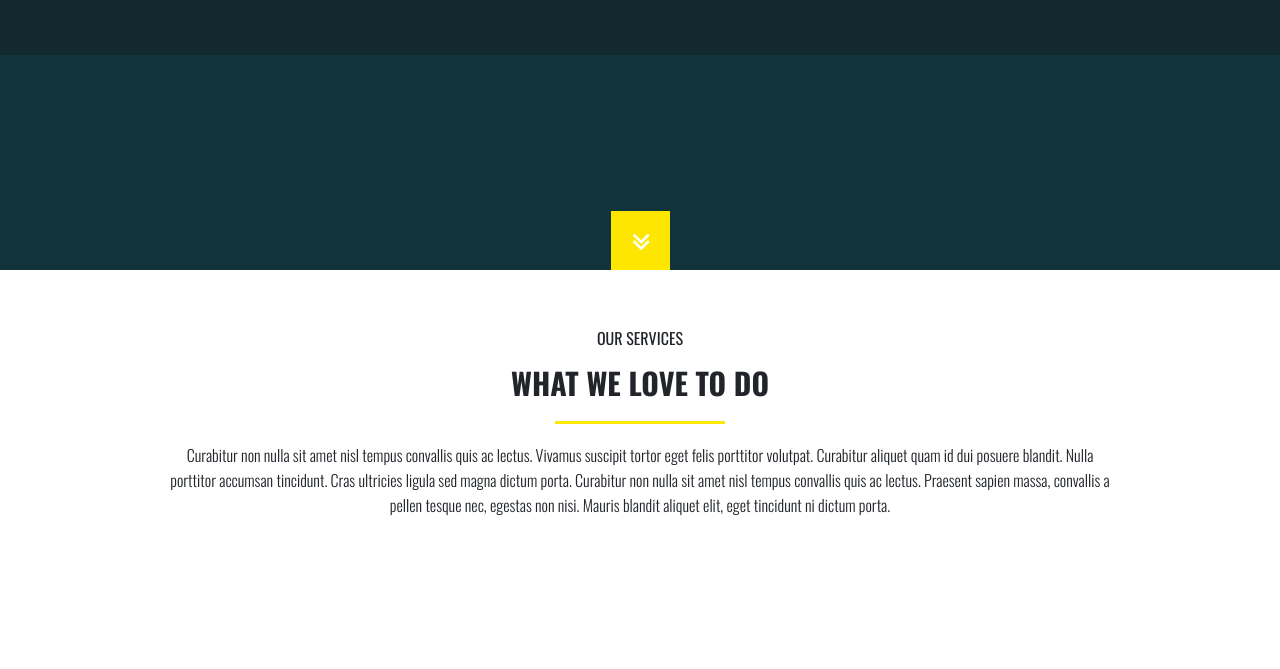
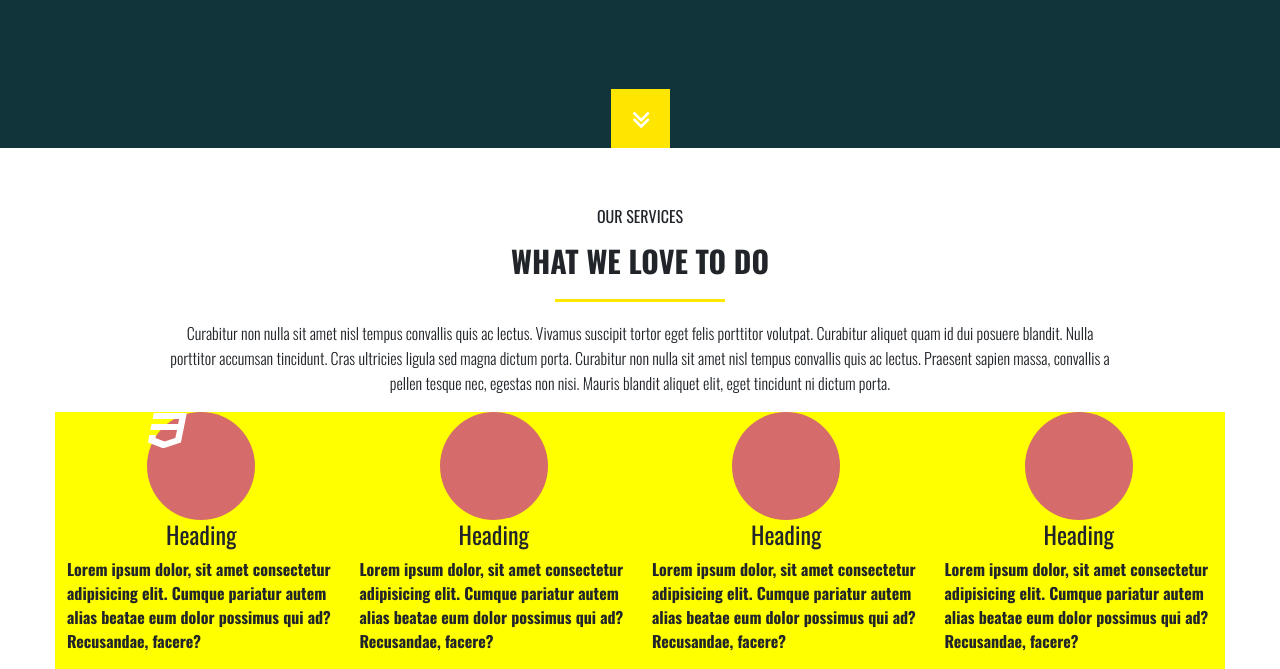
Before and after one commit to ReginaVarybrus/Lesson18, a website: page index.html in a window 1280 px wide. Shown: the part 663-1332 px from the top of the page. Before the commit the page ends 1197 px from the top, so only its background shows below. Drawn offline with nearby package versions, Linux system fonts and the light colour scheme.

Commit message:
new changes

```diff
--- a/index.html
+++ b/index.html
@@ -97,6 +97,70 @@
                 </div>
             </div>
         </div>
+        <div class="container">
+            <div class="row">
+                <div class="col-3 service-item d-flex flex-column align-items-center">
+                    <span class="service"
+                        ><svg
+                            xmlns="http://www.w3.org/2000/svg"
+                            xmlns:xlink="http://www.w3.org/1999/xlink"
+                            width="38.844"
+                            height="35.35"
+                            viewBox="0 0 38.844 35.35"
+                        >
+                            <defs>
+                                <filter
+                                    id="filter"
+                                    x="487.281"
+                                    y="1395.03"
+                                    width="38.844"
+                                    height="35.35"
+                                    filterUnits="userSpaceOnUse"
+                                >
+                                    <feFlood result="flood" flood-color="#ffe600" />
+                                    <feComposite result="composite" operator="in" in2="SourceGraphic" />
+                                    <feBlend result="blend" in2="SourceGraphic" />
+                                </filter>
+                            </defs>
+                            <path
+                                id="Icon"
+                                class="cls-1"
+                                d="M493.034,1395.04l-1.056,5.96H518.44l-1.066,5.01H490.891l-1.268,5.92,26.743,0.04-1.769,7.95-10.666,3.54-9.245-3.54,0.459-2.95h-6.634l-1.239,7.54,15.288,5.85,17.626-5.85,5.947-29.47h-33.1Z"
+                                transform="translate(-487.281 -1395.03)"
+                            /></svg
+                    ></span>
+                    <h4>Heading</h4>
+                    <p>
+                        Lorem ipsum dolor, sit amet consectetur adipisicing elit. Cumque pariatur autem alias beatae eum
+                        dolor possimus qui ad? Recusandae, facere?
+                    </p>
+                </div>
+                <div class="col-3 service-item d-flex flex-column align-items-center">
+                    <span class="service"></span>
+                    <h4>Heading</h4>
+                    <p>
+                        Lorem ipsum dolor, sit amet consectetur adipisicing elit. Cumque pariatur autem alias beatae eum
+                        dolor possimus qui ad? Recusandae, facere?
+                    </p>
+                </div>
+                <div class="col-3 service-item d-flex flex-column align-items-center">
+                    <span class="service"></span>
+                    <h4>Heading</h4>
+                    <p>
+                        Lorem ipsum dolor, sit amet consectetur adipisicing elit. Cumque pariatur autem alias beatae eum
+                        dolor possimus qui ad? Recusandae, facere?
+                    </p>
+                </div>
+                <div class="col-3 service-item d-flex flex-column align-items-center">
+                    <span class="service"></span>
+                    <h4>Heading</h4>
+                    <p>
+                        Lorem ipsum dolor, sit amet consectetur adipisicing elit. Cumque pariatur autem alias beatae eum
+                        dolor possimus qui ad? Recusandae, facere?
+                    </p>
+                </div>
+            </div>
+        </div>
 
         <!-- Optional JavaScript; choose one of the two! -->
 
--- a/scss/_styles.scss
+++ b/scss/_styles.scss
@@ -125,12 +125,13 @@ body {
   }
 }
 .intro {
-  height: 100vh;
+  height: calc(100vh - 122px);
   width: 100%;
   background: $Firefly;
   display: flex;
   align-items: center;
   position: relative;
+  min-height: 520px;
   .intro-middle {
     background: $gabelGreen;
     width: 100%;
@@ -209,3 +210,24 @@ body {
     width: 100%;
   }
 }
+.service-item {
+  background: yellow;
+}
+.service {
+  width: 108px;
+  height: 108px;
+  display: flex;
+  border-radius: 50%;
+  background: rgb(214, 107, 107);
+  border: 1px solid transparent;
+  svg {
+    fill: white;
+  }
+  &:hover {
+    border: 1px solid #000;
+    background: #fff;
+    svg {
+      fill: yellow;
+    }
+  }
+}
```
Also changed, not shown: css/main.min.css, svg/Icon.svg (added).
